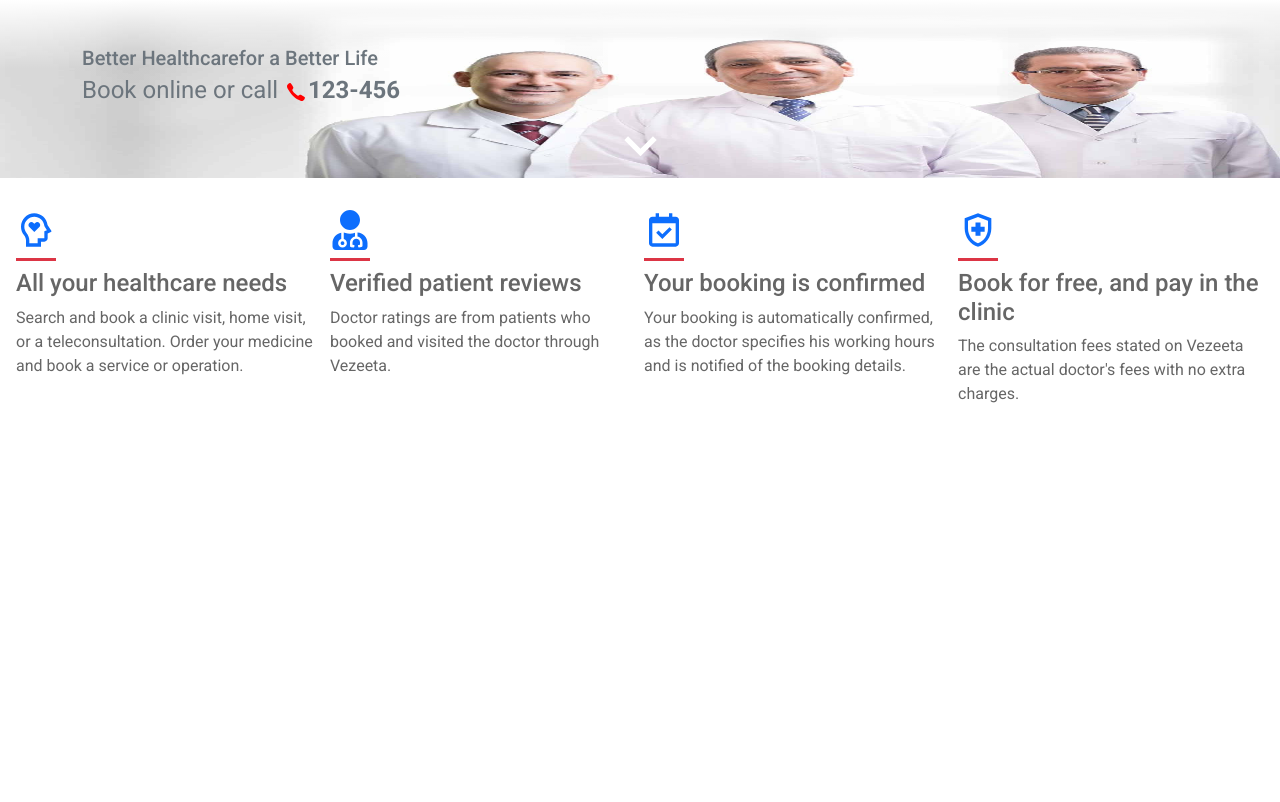
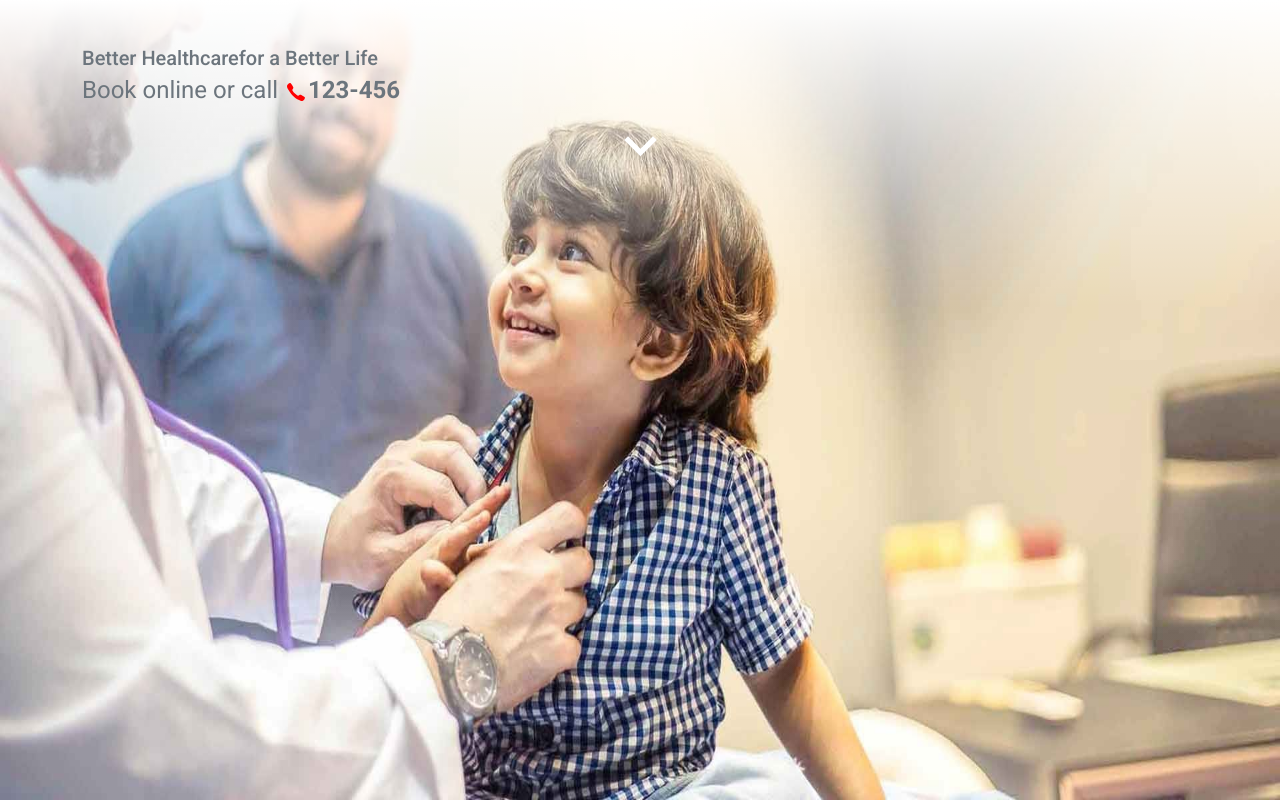
Before and after one commit to ahmady016/vezeeta-clone-ui, a React (Create React App) app: page / in a window 1280 px wide. Shown: the top 802 px of the page. Built offline with nearby package versions, Linux system fonts and the light colour scheme.

Commit message:
Refactor PatientSlider, Services

```diff
--- a/src/__shared/components/HeroSlider/Slider.tsx
+++ /dev/null
@@ -1,35 +0,0 @@
-import React from "react";
-import useSlider from "../../hooks/useSlider";
-import { Container } from "react-bootstrap";
-import img01 from "../../../__images/Slider/01.jpg";
-import img02 from "../../../__images/Slider/02.jpg";
-import img03 from "../../../__images/Slider/03.jpg";
-
-const imgs = [img01, img02, img03];
-
-const Slider = ({ children }: any) => {
-  const { boxRef } = useSlider({
-    hideClass: "hide-Photo-Slider",
-    speed: 2,
-    delay: 5.5,
-  });
-
-  return (
-    <div ref={boxRef} className="Slider-Section h-auto w-100 position-relative">
-      {imgs.map((img, i) => (
-        <img
-          key={i}
-          data-slide="true"
-          className="back-index w-100 h-100 position-absolute d-none d-sm-block"
-          src={img}
-          alt=""
-        />
-      ))}
-      <Container className="HeroSlider-Container pt-1 pt-sm-5 container">
-        {children}
-      </Container>
-    </div>
-  );
-};
-
-export default Slider;
--- a/src/__shared/components/HeroSlider/index.tsx
+++ /dev/null
@@ -1,31 +0,0 @@
-import React from "react";
-import Slider from "./Slider";
-import { MdOutlineKeyboardArrowDown } from "react-icons/md";
-import { IoIosCall } from "react-icons/io";
-import "./index.scss";
-
-const HeroSlider = () => {
-  return (
-    <Slider>
-      <div className="Adreses">
-        <h1 className="text-secondary fs-5 fs-sm-1 mt-4  mt-sm-0 lh-1 lh-sm-2">
-          <span className="d-block d-sm-inline-block">Better Healthcare</span>
-          for a Better Life
-        </h1>
-        <h2 className="text-secondary fs-4 fw-normal d-none d-sm-block">
-          Book online or call <IoIosCall color="#F00" />
-          <span className="fw-bold text-secondary">123-456</span>
-        </h2>
-      </div>
-
-      <span
-        className="ArrowBtn m-auto w-fit-content d-none d-sm-block text-white cu-pointer"
-        onClick={() => window.scroll(0, window.innerHeight)}
-      >
-        <MdOutlineKeyboardArrowDown fontSize={65} />
-      </span>
-    </Slider>
-  );
-};
-
-export default HeroSlider;
--- a/src/index.scss
+++ b/src/index.scss
@@ -234,10 +234,10 @@ hr {
 .left-30 {
   left: 50px;
 }
-.text-standerd {
+.text-standard {
   color: #666666;
 }
-.stop-Input-Foucs:focus {
+.stop-input-focus:focus {
   box-shadow: none;
   border-color: #ced4da;
   z-index: 1;
--- /dev/null
+++ b/src/patient/PatientHome/HeroSlider/Slider.tsx
@@ -0,0 +1,37 @@
+import React from 'react'
+
+import { Container } from 'react-bootstrap'
+
+import useSlider from '../../../__shared/hooks/useSlider'
+
+import img01 from '../../../__images/Slider/01.jpg'
+import img02 from '../../../__images/Slider/02.jpg'
+import img03 from '../../../__images/Slider/03.jpg'
+const images = [img01, img02, img03]
+
+const Slider = ({ children }: any) => {
+	const { boxRef } = useSlider({
+		hideClass: 'hide-photo-slider',
+		speed: 2,
+		delay: 5.5,
+	})
+
+	return (
+		<div ref={boxRef} className="slider-section">
+			{images.map((img, i) => (
+				<img
+					key={i}
+					data-slide="true"
+					className="back-index w-100 h-100 position-absolute d-none d-sm-block"
+					src={img}
+					alt=""
+				/>
+			))}
+			<Container className="HeroSlider-Container pt-1 pt-sm-5 container">
+				{children}
+			</Container>
+		</div>
+	)
+}
+
+export default Slider
--- a/src/__shared/components/HeroSlider/index.scss
+++ b/src/patient/PatientHome/HeroSlider/index.scss
@@ -1,8 +1,9 @@
-.Slider-Section {
+.slider-section {
   background: var(--transparent-bg);
-
+  width: 100%;
+  height: 100vh;
   /* #region Slide Helper */
-  .hide-Photo-Slider {
+  .hide-photo-slider {
     opacity: 0;
   }
   .back-index {
--- /dev/null
+++ b/src/patient/PatientHome/HeroSlider/index.tsx
@@ -0,0 +1,34 @@
+import React from 'react'
+
+import { MdOutlineKeyboardArrowDown } from 'react-icons/md'
+import { IoIosCall } from 'react-icons/io'
+
+import Slider from './Slider'
+
+import './index.scss'
+
+const HeroSlider = () => {
+	return (
+		<Slider>
+			<div className="address">
+				<h1 className="text-secondary fs-5 fs-sm-1 mt-4  mt-sm-0 lh-1 lh-sm-2">
+					<span className="d-block d-sm-inline-block">Better Healthcare</span>
+					for a Better Life
+				</h1>
+				<h2 className="text-secondary fs-4 fw-normal d-none d-sm-block">
+					Book online or call <IoIosCall color="#F00" />
+					<span className="fw-bold text-secondary">123-456</span>
+				</h2>
+			</div>
+
+			<span
+				className="arrow-btn m-auto w-fit-content d-none d-sm-block text-white cu-pointer"
+				onClick={() => window.scroll(0, window.innerHeight)}
+			>
+				<MdOutlineKeyboardArrowDown fontSize={65} />
+			</span>
+		</Slider>
+	)
+}
+
+export default HeroSlider
--- /dev/null
+++ b/src/patient/PatientHome/index.tsx
@@ -0,0 +1,15 @@
+import React from 'react'
+
+import HeroSlider from './HeroSlider'
+import Services from './Services'
+
+function index() {
+	return (
+		<>
+			<HeroSlider />
+			<Services />
+		</>
+	)
+}
+
+export default index
--- a/src/patient/PatientLayout/index.tsx
+++ b/src/patient/PatientLayout/index.tsx
@@ -1,14 +1,13 @@
-import React from "react";
-import HeroSlider from "../../__shared/components/HeroSlider";
-import Services from "../../__shared/components/Services";
+import React from 'react'
+
+import PatientHome from '../PatientHome'
 
 function PatientLayout() {
-  return (
-    <div className="PatientLayout">
-      <HeroSlider />
-      <Services />
-    </div>
-  );
+	return (
+		<>
+			<PatientHome />
+		</>
+	)
 }
 
-export default PatientLayout;
+export default PatientLayout
```
Also changed, not shown: src/patient/PatientHome/Services/index.tsx (renamed from src/__shared/components/Services/index.tsx).
